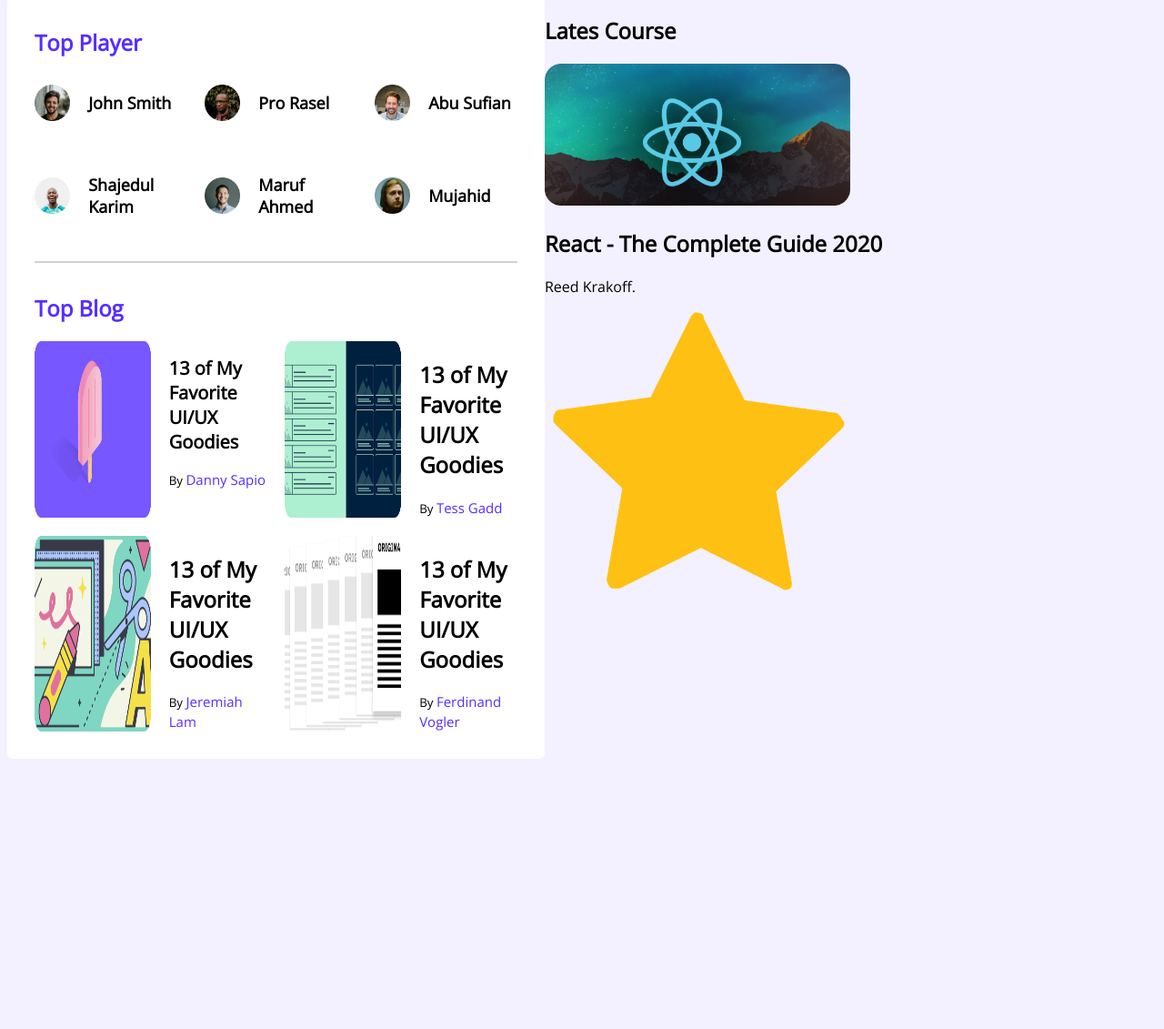
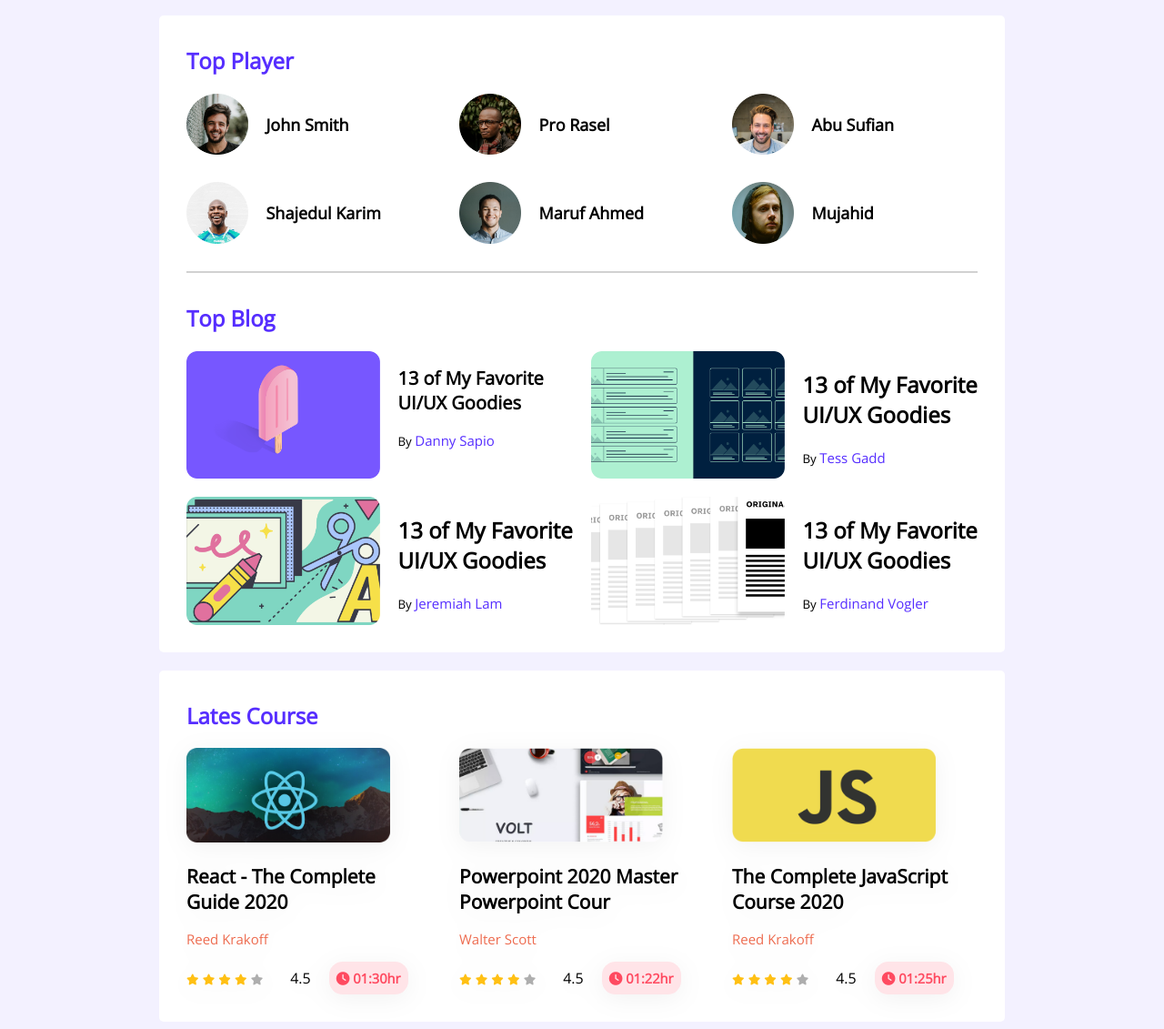
Before and after one commit to imranahmed20/leader-board, a plain HTML site: page index.html in a window 1280 px wide. Shown: the part 11-1142 px from the top of the page at 91% size. Before the commit the page ends 853 px from the top, so only its background shows below. Drawn offline with nearby package versions, Linux system fonts and the light colour scheme.

Commit message:
course added

```diff
--- a/index.html
+++ b/index.html
@@ -12,6 +12,8 @@
     <link rel="preconnect" href="https://fonts.googleapis.com">
     <link rel="preconnect" href="https://fonts.gstatic.com" crossorigin>
     <link href="https://fonts.googleapis.com/css2?family=Open+Sans&display=swap" rel="stylesheet">
+    <!-- font awesome  style sheet-->
+    <script src="https://kit.fontawesome.com/166583d81c.js" crossorigin="anonymous"></script>
 </head>
 
 <body>
@@ -65,7 +67,7 @@
                         <div>
                             <h2 class="blog-title">13 of My Favorite
                                 UI/UX Goodies</h2>
-                                <small>By <a href="" class="blog-detail">Danny Sapio</a></small>
+                            <small>By <a href="" class="blog-detail">Danny Sapio</a></small>
                         </div>
                     </div>
                     <div class="blog">
@@ -73,7 +75,7 @@
                         <div>
                             <h2>13 of My Favorite
                                 UI/UX Goodies</h2>
-                                <small>By <a href="" class="blog-detail">Tess Gadd</a></small>
+                            <small>By <a href="" class="blog-detail">Tess Gadd</a></small>
                         </div>
                     </div>
                     <div class="blog">
@@ -81,7 +83,7 @@
                         <div>
                             <h2>13 of My Favorite
                                 UI/UX Goodies</h2>
-                                <small>By  <a href="" class="blog-detail">Jeremiah Lam</a></small>
+                            <small>By <a href="" class="blog-detail">Jeremiah Lam</a></small>
                         </div>
                     </div>
                     <div class="blog">
@@ -89,29 +91,87 @@
                         <div>
                             <h2>13 of My Favorite
                                 UI/UX Goodies</h2>
-                         <small>By  <a href="" class="blog-detail">Ferdinand Vogler</a></small>
+                            <small>By <a href="" class="blog-detail">Ferdinand Vogler</a></small>
                         </div>
                     </div>
                 </div>
             </div>
         </section>
         <!-- top courses part -->
-        <section>
-            <div class="top-courses ">
-                <h2>Lates Course</h2>
+        <section class="container">
+            <div class="top-courses">
+                <h2 class="player-title">Lates Course</h2>
                 <div class="courses">
                     <div class="course">
-                        <img src="images/courses/course-1.png" alt="">
-                        <div>
-                            <h2>React - The Complete Guide 2020</h2>
-                            <p>Reed Krakoff.</p>
-                             <div>
-                                <img src="images/icons/star.png" alt="">
-                             </div>
+                        <div class="course-banner">
+                            <img src="images/courses/course-1.png" alt="">
+                        </div>
+                        <div class="course-info">
+                            <h2 class="coure-title">React - The Complete Guide 2020</h2>
+                            <p class="coure-authore">Reed Krakoff</p>
+                            <div class="course-description">
+                                <div>
+                                    <i class="fa-solid fa-star filed"></i>
+                                    <i class="fa-solid fa-star filed"></i>
+                                    <i class="fa-solid fa-star filed"></i>
+                                    <i class="fa-solid fa-star filed"></i>
+                                    <i class="fa-solid fa-star empty"></i>
+                                </div>
+                                <span>4.5</span>
+                                <div class="course-duration">
+                                    <i class="fa-solid fa-clock"></i>
+                                    01:30hr
+                                </div>
+                            </div>
+                        </div>
+                    </div>
+                    <div class="course">
+                        <div class="course-banner">
+                            <img src="images/courses/course-2.png" alt="">
+                        </div>
+                        <div class="course-info">
+                            <h2 class="coure-title">Powerpoint 2020 Master Powerpoint Cour</h2>
+                            <p class="coure-authore">Walter Scott</p>
+                            <div class="course-description">
+                                <div>
+                                    <i class="fa-solid fa-star filed"></i>
+                                    <i class="fa-solid fa-star filed"></i>
+                                    <i class="fa-solid fa-star filed"></i>
+                                    <i class="fa-solid fa-star filed"></i>
+                                    <i class="fa-solid fa-star empty"></i>
+                                </div>
+                                <span>4.5</span>
+                                <div class="course-duration">
+                                    <i class="fa-solid fa-clock"></i>
+                                    01:22hr
+                                </div>
+                            </div>
+                        </div>
+                    </div>
+                    <div class="course">
+                        <div class="course-banner">
+                            <img src="images/courses/course-3.png" alt="">
+                        </div>
+                        <div class="course-info">
+                            <h2 class="coure-title">The Complete JavaScript Course 2020</h2>
+                            <p class="coure-authore">Reed Krakoff</p>
+                            <div class="course-description">
+                                <div>
+                                    <i class="fa-solid fa-star filed"></i>
+                                    <i class="fa-solid fa-star filed"></i>
+                                    <i class="fa-solid fa-star filed"></i>
+                                    <i class="fa-solid fa-star filed"></i>
+                                    <i class="fa-solid fa-star empty"></i>
+                                </div>
+                                <span>4.5</span>
+                                <div class="course-duration">
+                                    <i class="fa-solid fa-clock"></i>
+                                    01:25hr
+                                </div>
+                            </div>
                         </div>
                     </div>
                 </div>
-
             </div>
         </section>
     </main>
--- a/styles/style.css
+++ b/styles/style.css
@@ -7,6 +7,8 @@ body {
 main {
     display: flex;
     justify-content: center;
+    flex-direction: column;
+    align-items: center;
 
 }
 
@@ -15,6 +17,7 @@ main {
     width: 870px;
     padding: 30px;
     border-radius: 5px;
+    margin-top: 20px;
 }
 
 .players {
@@ -67,7 +70,8 @@ hr {
     gap: 20px;
 
 }
-.blogs-title{
+
+.blogs-title {
     font-weight: 700;
     font-size: 24px;
     color: #562EFF;
@@ -86,7 +90,8 @@ hr {
     font-weight: 400;
     font-size: 15px;
 }
-.blog a{
+
+.blog a {
     text-decoration: none;
 }
 
@@ -96,12 +101,59 @@ hr {
 
 /* course style */
 
-.course img{
-    width: 50%;
+.courses {
+    display: grid;
+    grid-template-columns: repeat(3, 1fr);
+    gap: 30px;
+}
+.course{
+    filter: drop-shadow(0px 5.34229px 13.3557px rgba(0, 0, 0, 0.05));
+}
+
+.coure-title {
+    font-weight: 600;
+    font-size: 21px;
+    color: #000000;
 
 }
 
+.coure-authore {
+    font-weight: 400;
+    font-size: 15px;
+    color: #ED6B4F;
+}
 
-.hide{
-    display: none;
+.course .course-banner img {
+    width: 224px;
+    height: 104px;
+
 }
+
+.course-description {
+    display: flex;
+    gap: 20px;
+    align-items: center;
+}
+
+.fa-star {
+    font-size: 12px;
+
+}
+
+.fa-star.filed {
+    color: #FFC014;
+}
+
+.fa-star.empty {
+    color: #AEAEAE;
+    padding-right: 10px;
+}
+
+.course-duration {
+    color: #FF4A60;
+    background: #FFE4E8;
+    border-radius: 14.6913px;
+    font-weight: 600;
+    font-size: 14.6913px;
+    padding: 8px;
+}
```
